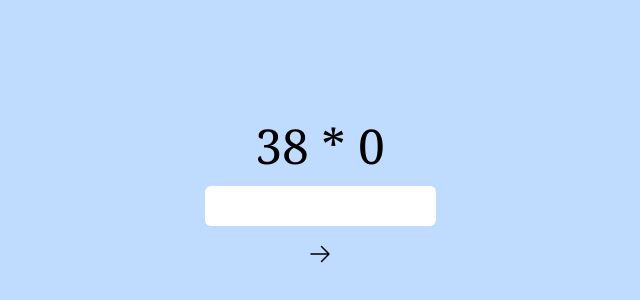
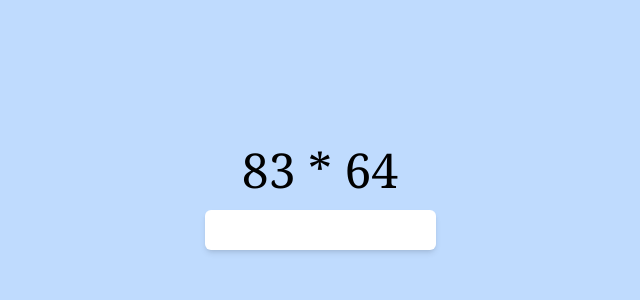
Before and after one commit to crnvl/mathi, a Next.js app: page / in a window 1280 px wide. Shown: the part 206-506 px from the top of the page, without its empty margins (320-960 px from the left). Built offline with nearby package versions, Linux system fonts and the light colour scheme.

Commit message:
rework input validation
* fix state hydration error using useEffect
* remove manual input validation
* automatic input validation and feedback using onChange event
* automatically focus input element

```diff
--- a/pages/index.tsx
+++ b/pages/index.tsx
@@ -1,28 +1,50 @@
 import type { NextPage } from 'next'
 import Head from 'next/head';
 import { useRouter } from 'next/router';
-import { useState } from 'react';
+import { useEffect, useState } from 'react';
 
 const Home: NextPage = () => {
 	const router = useRouter();
 
-	const operators = ['+', '-', '*'];
-	const firstNumber = Math.floor(Math.random() * 100);
-	const secondNumber = Math.floor(Math.random() * 100);
-	const operator = operators[Math.floor(Math.random() * operators.length)];
+	const [calc, setCalc] = useState<string>();
+	const [inputValue, setInputValue] = useState<string>('');
+	const [error, setError] = useState<string>();
 
-	const [calc, setCalc] = useState(`${firstNumber} ${operator} ${secondNumber}`);
+	const setupState = () => {
+		const operators = ['+', '-', '*'];
+		const firstNumber = Math.floor(Math.random() * 100);
+		const secondNumber = Math.floor(Math.random() * 100);
+		const operator = operators[Math.floor(Math.random() * operators.length)];
 
-	const check = () => {
-		const input = document.getElementById('calc') as HTMLInputElement
+		setCalc(`${firstNumber} ${operator} ${secondNumber}`);
+		setInputValue('');
+		setError(undefined);
+
+		document.getElementById('calc')?.focus();
+	};
+	useEffect(setupState, []);
+
+	const handleInput = (e: React.ChangeEvent<HTMLInputElement>) => {
+		if (!calc) return;
 		const result = eval(calc);
+		const input = e.target.value;
 
-		if (input.value === result.toString()) {
-			alert('Correct!')
-			router.reload();
-		} else {
-			alert('Incorrect!')
+		if (input.replace(',', '.') === result.toString()) {
+			setupState();
+			return;
 		}
+
+		setError('Incorrect!');
+		setInputValue(input);
+	}
+
+	const errorField = () => {
+		if (!error || inputValue.length <= 0) return (<></>);
+		return (
+			<span className='margin-auto flex justify-center text-rose-600'>
+				{error}
+			</span>
+		);
 	}
 
 	return <>
@@ -35,21 +57,14 @@ const Home: NextPage = () => {
 				<div className='flex flex-col items-center gap-2'>
 					<h1 className='py-2 text-5xl font-serif'>{calc}</h1>
 					<div className='flex flex-col w-full justify-center gap-2'>
-						<input id='calc' type="text" className="rounded-md text-center text-gray-800 py-2 focus:shadow-md outline-none border-white transition ease-in-out duration-300" />
-						<button onClick={check} className={
-							`py-2
-							w-full
-							rounded-md
-							transition ease-in-out duration-300
-							hover:shadow-md outline-none active:border-black active:text-white active:bg-black
-							hover:bg-white
-							border-2 border-none
-							flex justify-center items-center`
-						}>
-							<svg xmlns="http://www.w3.org/2000/svg" fill="none" viewBox="0 0 24 24" strokeWidth={1.5} stroke="currentColor" className="w-6 h-6">
-								<path strokeLinecap="round" strokeLinejoin="round" d="M13.5 4.5L21 12m0 0l-7.5 7.5M21 12H3" />
-							</svg>
-						</button>
+						<input
+							id='calc'
+							type="text"
+							className="rounded-md text-center text-gray-800 py-2 focus:shadow-md outline-none border-white transition ease-in-out duration-300"
+							value={inputValue}
+							onChange={handleInput}
+						/>
+						{errorField()}
 					</div>
 				</div>
 			</div>
```
